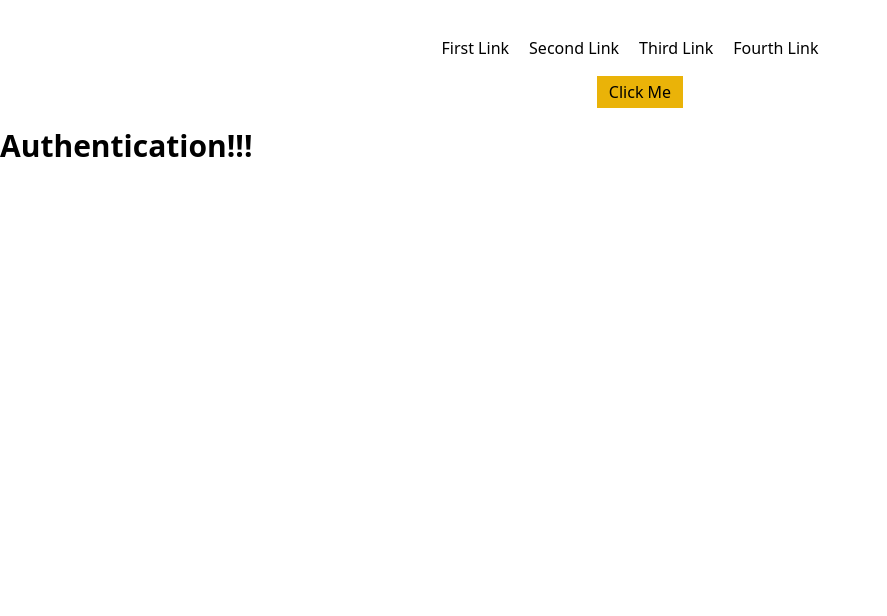
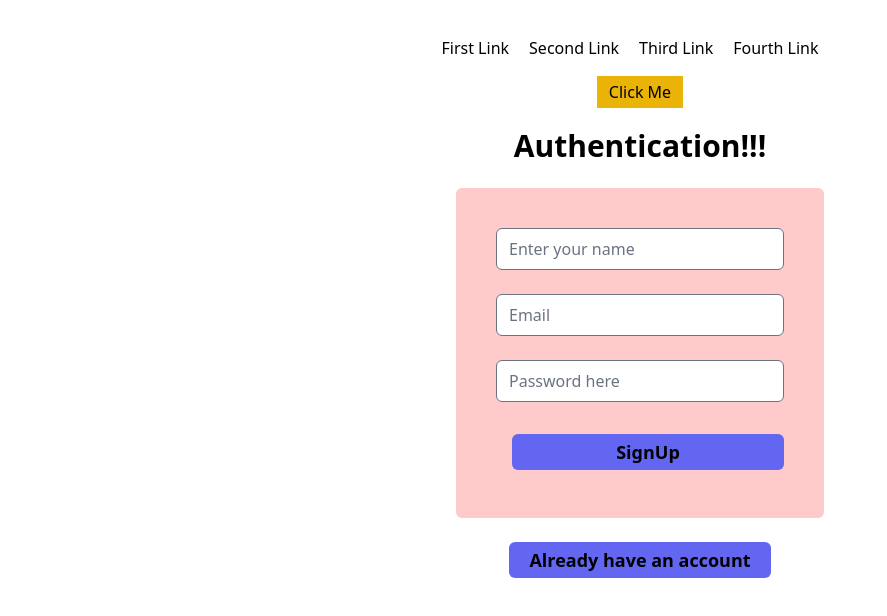
Before and after one commit to maditya01/VE3TaskManagement, a React (Create React App) app in the folder frontend/: page /auth in a window 1280 px wide. Shown: the top 616 px of the page, without its empty margins (0-887 px from the left). Built offline with nearby package versions, Linux system fonts and the light colour scheme.

Commit message:
Authentication component created

```diff
--- a/frontend/src/components/Auth/Auth.jsx
+++ b/frontend/src/components/Auth/Auth.jsx
@@ -1,9 +1,69 @@
-import React from 'react'
+import React, { useState } from 'react'
+import axios from 'axios';
+import { useNavigate } from "react-router-dom";
 
 export const Auth = () => {
+    const navigate = useNavigate();
+    const [showPassword, setShowPassword] = useState(false)
+    const [isSignup, setIsSignup] = useState(true);
+    const [userData, setUserData] = useState({
+        username: '',
+        useremail: '',
+        userpassword: ''
+    })
+    const submitHandler = (e) => {
+        e.preventDefault();
+        if (isSignup) {
+            axios.post(`http://localhost:3001/users/signup`, userData)
+                .then(response => {
+                    console.log(response);
+                }).catch(
+                    error => {
+                        console.log(error);
+                    });
+            setUserData({
+                username:'',
+                useremail:'',
+                userpassword:''
+            })
+            navigate('/')
+        }
+    }
     return (
-        <h1 className="text-3xl font-bold">
-            Authentication!!!
-        </h1>
+        <>
+            <div className="flex items-center justify-center flex-col space-y-6">
+                <h1 className="text-3xl font-bold ">
+                    Authentication!!!
+                </h1>
+                <form onSubmit={submitHandler} className='flex flex-col space-y-6 bg-red-200 p-10 rounded-md'>
+                    {isSignup && <input
+                        onChange={(e) => setUserData({ ...userData, username: e.target.value })}
+                        type="text"
+                        className="w-72 rounded-md"
+                        id="username"
+                        placeholder="Enter your name " />
+                    }
+                    <input
+                        onChange={(e) => setUserData({ ...userData, useremail: e.target.value })}
+                        type="email"
+                        className="w-72 rounded-md"
+                        id="email"
+                        placeholder="Email " />
+                    <input
+                        onChange={(e) => setUserData({ ...userData, userpassword: e.target.value })}
+                        type="password"
+                        className="w-72 rounded-md"
+                        id="password"
+                        placeholder="Password here" />
+                    <div className='px-2 flex flex-col items-start justify-start'>
+                        <button type="submit" className='m-2 w-full text-lg font-bold px-5 py-1 bg-indigo-500 rounded-md'>{isSignup ? 'SignUp' : 'Signin'}</button>
+                    </div>
+                </form>
+                <button onClick={() => {
+                    console.log("here button onclick")
+                    setIsSignup((prevIsSignup) => !prevIsSignup);
+                }} className='m-2 text-lg font-bold px-5 py-1 bg-indigo-500 rounded-md'>{isSignup ? 'Already have an account' : 'Do not have an account'}</button>
+            </div>
+        </>
     )
 }
```
